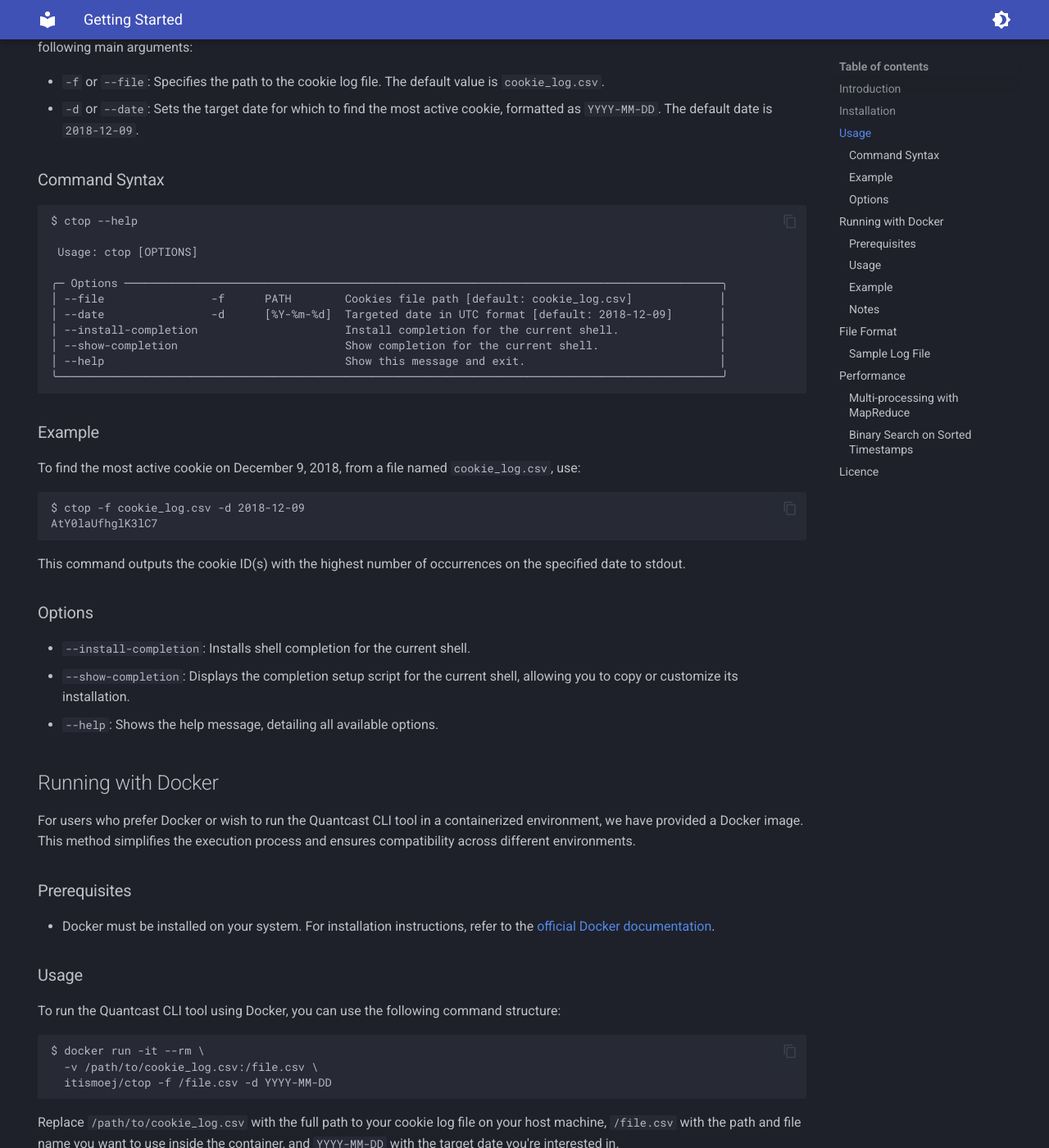
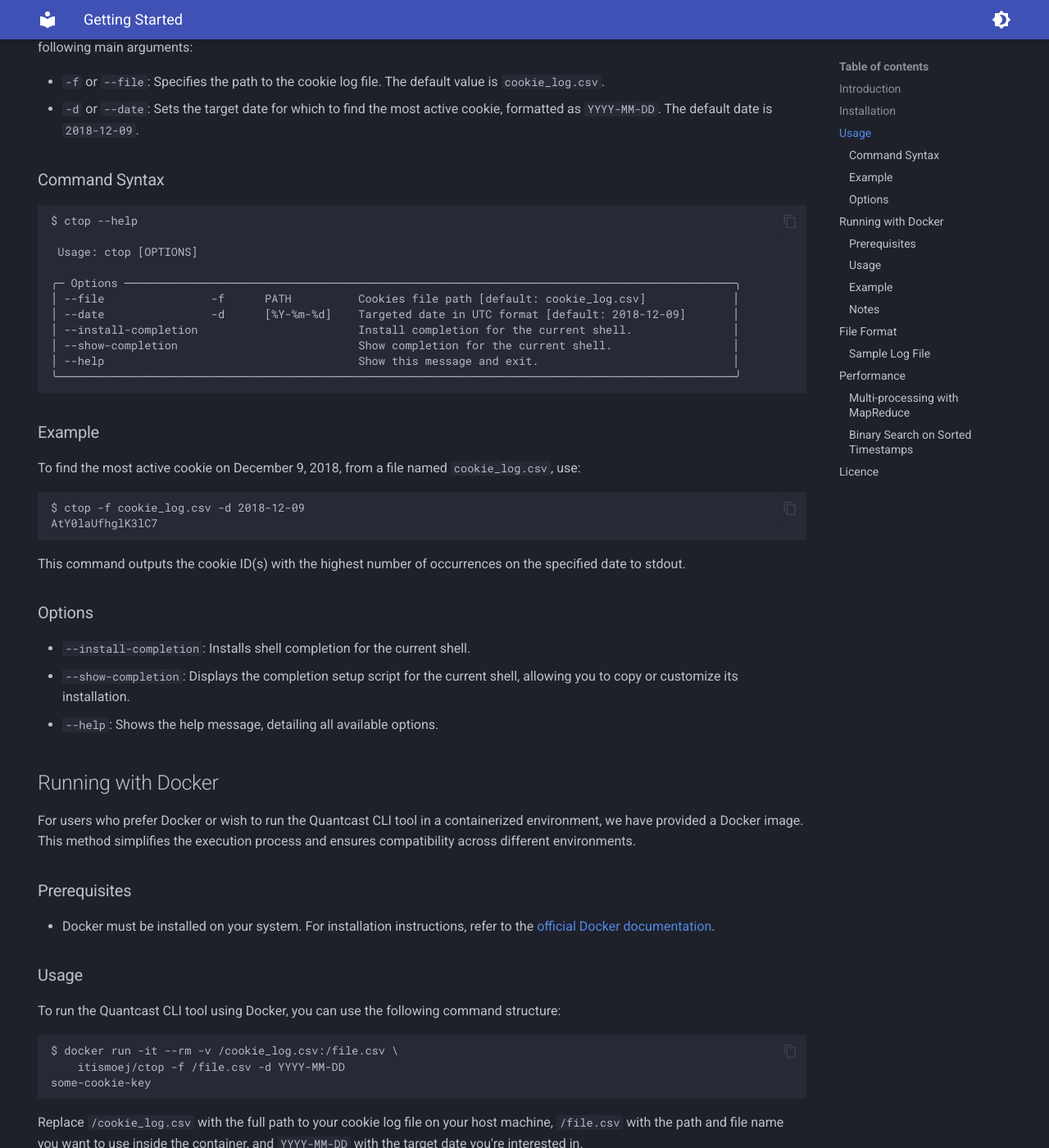
Before and after one commit to itismoej/ctop, an MkDocs documentation site: the page built from docs/index.md, in a window 1280 px wide and 1400 px high, scrolled down 631 px. Shown: the whole window at 82% size. Built offline with MkDocs 1.6.1 and Material for MkDocs 9.7.7, drawn with Linux system fonts in a browser that asks for light colours; some of the changed text lies outside the part shown.

Commit message:
docs: some ui improvements in docs

````diff
--- a/docs/index.md
+++ b/docs/index.md
@@ -40,13 +40,13 @@
 
  Usage: ctop [OPTIONS]
 
-╭─ Options ─────────────────────────────────────────────────────────────────────────────────────────╮
-│ --file                -f      PATH        Cookies file path [default: cookie_log.csv]             │
-│ --date                -d      [%Y-%m-%d]  Targeted date in UTC format [default: 2018-12-09]       │
-│ --install-completion                      Install completion for the current shell.               │
-│ --show-completion                         Show completion for the current shell.                  │
-│ --help                                    Show this message and exit.                             │
-╰───────────────────────────────────────────────────────────────────────────────────────────────────╯
+╭─ Options ───────────────────────────────────────────────────────────────────────────────────────────╮
+│ --file                -f      PATH          Cookies file path [default: cookie_log.csv]             │
+│ --date                -d      [%Y-%m-%d]    Targeted date in UTC format [default: 2018-12-09]       │
+│ --install-completion                        Install completion for the current shell.               │
+│ --show-completion                           Show completion for the current shell.                  │
+│ --help                                      Show this message and exit.                             │
+╰─────────────────────────────────────────────────────────────────────────────────────────────────────╯
 ```
 
 
@@ -84,30 +84,30 @@
 <!-- termynal -->
 
 ```console
-$ docker run -it --rm \
-  -v /path/to/cookie_log.csv:/file.csv \
-  itismoej/ctop -f /file.csv -d YYYY-MM-DD
+$ docker run -it --rm -v /cookie_log.csv:/file.csv \
+    itismoej/ctop -f /file.csv -d YYYY-MM-DD
+some-cookie-key
 ```
 
-Replace `/path/to/cookie_log.csv` with the full path to your cookie log file on your host machine, `/file.csv` with the path and file name you want to use inside the container, and `YYYY-MM-DD` with the target date you're interested in.
+Replace `/cookie_log.csv` with the full path to your cookie log file on your host machine, `/file.csv` with the path and file name you want to use inside the container, and `YYYY-MM-DD` with the target date you're interested in.
 
 ### Example
 
-If you have a cookie log file named `cookie_log.csv` located in `/home/user/logs` on your machine, and you want to find the most active cookie for **December 9, 2018**, the command would look like this:
+If you have a cookie log file named `cookie_log.csv` located in `/home` on your machine, and you want to find the most active cookie for **December 9, 2018**, the command would look like this:
 
 <!-- termynal -->
 
 ```console
-$ docker run -it --rm \
-  -v /home/user/logs/cookie_log.csv:/data/cookie_log.csv \
-  itismoej/ctop -f /data/cookie_log.csv -d 2018-12-09
+$ docker run -it --rm -v /home/cookie_log.csv:/cookie_log.csv \
+    itismoej/ctop -f /cookie_log.csv -d 2018-12-09
+AtY0laUfhglK3lC7
 ```
 
 This command mounts the `cookie_log.csv` file from your host into the Docker container and executes the ctop command inside the container to process the file. The `-it` flag is used to run the container interactively, and `--rm` ensures that the container is removed after execution to prevent accumulation of unused containers.
 
 ### Notes
 
-- Ensure that the volume mapping (-v flag) correctly reflects the path to your cookie log file on your host and the desired path within the container.
+- Ensure that the volume mapping (`-v` flag) correctly reflects the path to your cookie log file on your host and the desired path within the container.
 - The Docker image `itismoej/ctop` is the official image for running the Quantcast CLI tool. Make sure to pull the latest version if you haven't done so recently.
 
 Using Docker to run the Quantcast CLI tool provides a seamless and environment-independent way to analyze your cookie log files, eliminating the need for local Python environment setup.
````
